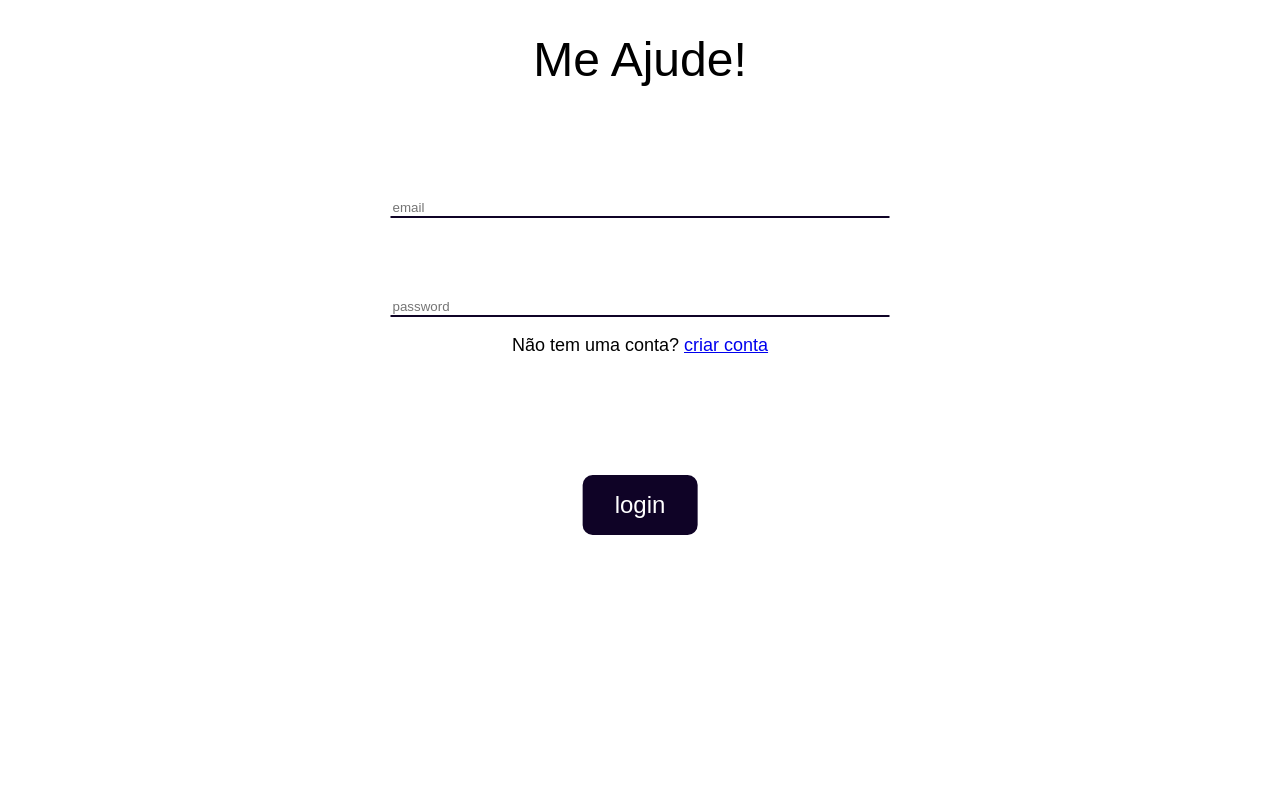
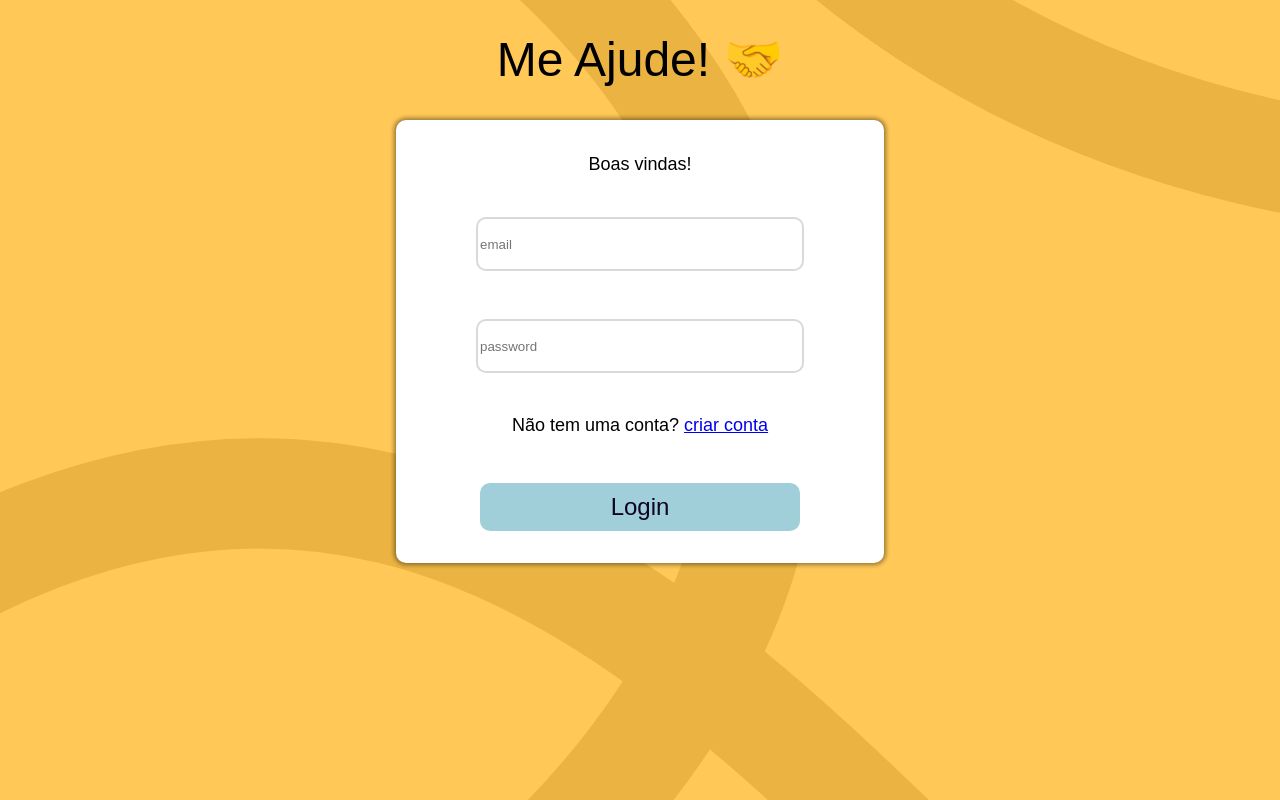
Before and after one commit to 710lucas/MeAjude-front, an Angular app: page /login in a window 1280 px wide. Built offline with nearby package versions, Linux system fonts and the light colour scheme.

Commit message:
Atualizando design pagina de login

```diff
--- a/src/app/login/login.component.html
+++ b/src/app/login/login.component.html
@@ -1,15 +1,16 @@
-
 <h1 class="header">
-    Me Ajude!
+    Me Ajude! 🤝
 </h1>
 
 <div class="login">
 
+    <p>Boas vindas!</p>
+
     <input type="text" placeholder="email" class="inputField" id="email" [(ngModel)]="email" >
     <br>
     <input type="password" placeholder="password" class="inputField" id="password" [(ngModel)]="password">
-    <p style="transform: translate(-50%, 0); text-align: center;">Não tem uma conta? <a href="sign-up">criar conta</a></p>
+    <p>Não tem uma conta? <a href="sign-up">criar conta</a></p>
     <br>
-    <button type="button" class="button" (click)="login()">login</button>
+    <button type="button" class="button" (click)="login()">Login</button>
 
 </div>
--- a/src/app/login/login.component.less
+++ b/src/app/login/login.component.less
@@ -5,34 +5,52 @@
 }
 
 .login{
+    background-color: white;
+    transform: translate(-50%, 0);
     position: absolute;
     left: 50%;
     font-size: large;
     display: block;
+    border-radius: 10px;
+    box-shadow: 0px 0px 4px 2px rgba(0, 0, 0, 0.40);
+    padding: 1rem 5rem;
 }
 
 .inputField{
+    position: relative;
+    left: 50%;
     transform: translate(-50%, 0);
-    margin-top: 5rem;
-    padding-right: 20rem;
-    border-top: none;
-    border-left: none;
-    border-right: none;
-    border-bottom: 2px var(--black) solid;
+    margin-top: 1.5rem;
+    margin-bottom: 1.5rem;
     color: var(--black);
+    border: 2px solid #D9D9D9;
+    border-radius: 10px;
+    width: 20rem;
+    height: 3rem;
 }
 
 .button{
-    transform: translate(-50%, 0);
-    margin-top: 5rem;
+    margin-top: 0.5rem;
+    margin-bottom: 1rem;
     border: none;
-    background-color: var(--black);
+    background-color: var(--third-color);
     border-radius: 10px;
-    padding: 1rem 2rem;
     font-size: 1.5rem;
     color: white;
     cursor: pointer;
     transition: 0.1s linear;
+    text-align: center;
+    position: relative;
+    left: 50%;
+    transform: translate(-50%);
+    width: 20rem;
+    height: 3rem;
+    color: var(--black);
+
+}
+
+p{
+    text-align: center;
 }
 
 .button:hover{
--- a/src/app/login/login.component.ts
+++ b/src/app/login/login.component.ts
@@ -1,4 +1,4 @@
-import { Component } from '@angular/core';
+import { AfterViewInit, Component, ElementRef } from '@angular/core';
 import { Router } from '@angular/router';
 import { DataService } from '../data-service.service';
 import { ToastrService } from "ngx-toastr"
@@ -9,13 +9,19 @@ import { UserService } from '../user-service.service';
   templateUrl: './login.component.html',
   styleUrls: ['./login.component.less']
 })
-export class LoginComponent {
+export class LoginComponent implements AfterViewInit{
 
-  constructor(public router: Router, private dataService : DataService, private userService : UserService, private toaster : ToastrService) { }
+  constructor(public router: Router, private elementref : ElementRef, private dataService : DataService, private userService : UserService, private toaster : ToastrService) { }
 
   email? : string;
   password? : string;
   token? : any
+
+
+  ngAfterViewInit(): void {
+    this.elementref.nativeElement.ownerDocument.body.classList.add("page-container")
+    console.log(this.elementref.nativeElement.ownerDocument.body)
+  }
 
   async login() : Promise<void>{
 
--- a/src/styles.less
+++ b/src/styles.less
@@ -10,3 +10,10 @@
 *{
     font-family: Arial, Helvetica, sans-serif;
 }
+.page-container{
+    background-image: url("/assets/background.svg") !important;
+    background-size: 100%;
+    width: 100%;
+    height: 100%;
+    margin: 0px;
+}
```
Also changed, not shown: src/assets/background.svg (added).
